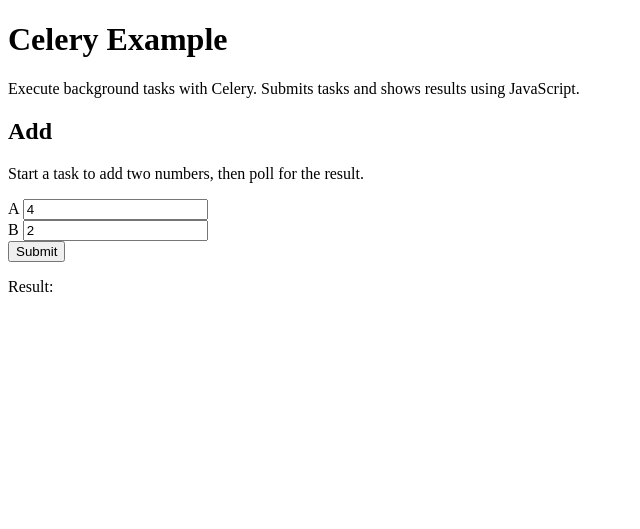
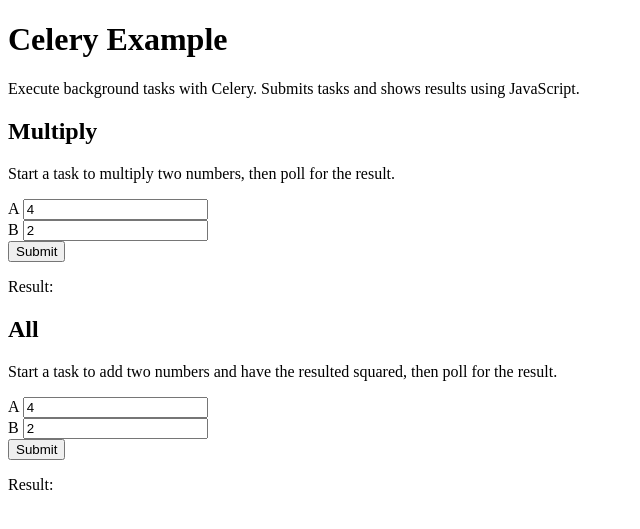
Before and after one commit to rgaiacs/celery-tutorial, a Flask app: page / in a window 1280 px wide. Shown: the top 529 px of the page, without its empty margins (0-640 px from the left). Run offline with Flask 3, Linux system fonts and the light colour scheme.

Commit message:
Use multi state

```diff
--- a/src/templates/index.html
+++ b/src/templates/index.html
@@ -7,14 +7,22 @@
 <body>
 <h1>Celery Example</h1>
 <p>Execute background tasks with Celery. Submits tasks and shows results using JavaScript.</p>
-<h2>Add</h2>
-<p>Start a task to add two numbers, then poll for the result.
-<form id=add method=post action="{{ url_for("tasks.all") }}">
+<h2>Multiply</h2>
+<p>Start a task to multiply two numbers, then poll for the result.</p>
+<form id=mul method=post action="{{ url_for("tasks.mul") }}">
   <label>A <input type=number name=a value=4></label><br>
   <label>B <input type=number name=b value=2></label><br>
   <input type=submit>
 </form>
-<p>Result: <span id=add-result></span></p>
+<p>Result: <span id=mul-result></span></p>
+<h2>All</h2>
+<p>Start a task to add two numbers and have the resulted squared, then poll for the result.</p>
+<form id=all method=post action="{{ url_for("tasks.all") }}">
+  <label>A <input type=number name=a value=4></label><br>
+  <label>B <input type=number name=b value=2></label><br>
+  <input type=submit>
+</form>
+<p>Result: <span id=all-result></span></p>
 <script>
   const taskForm = (formName, doPoll, report) => {
     document.forms[formName].addEventListener("submit", (event) => {
@@ -37,6 +45,7 @@
             }
 
             evtSource.onmessage = (event) => {
+              console.debug(event);
               message = JSON.parse(event.data);
               if (message.state === "SUCCESS") {
                 console.debug (`Result: ${message.result}`);
@@ -52,8 +61,22 @@
     })
   }
 
-  taskForm("add", true, data => {
-    const el = document.getElementById("add-result")
+  taskForm("mul", true, data => {
+    const el = document.getElementById("mul-result")
+
+    if (data === null) {
+      el.innerText = "submitted"
+    } else if (!data["ready"]) {
+      el.innerText = "waiting"
+    } else if (!data["successful"]) {
+      el.innerText = "error, check console"
+    } else {
+      el.innerText = data["value"]
+    }
+  })
+
+  taskForm("all", true, data => {
+    const el = document.getElementById("all-result")
 
     if (data === null) {
       el.innerText = "submitted"
```
Also changed, not shown: src/tasks.py (+21 -2 lines), src/views.py (+7 -6 lines).
